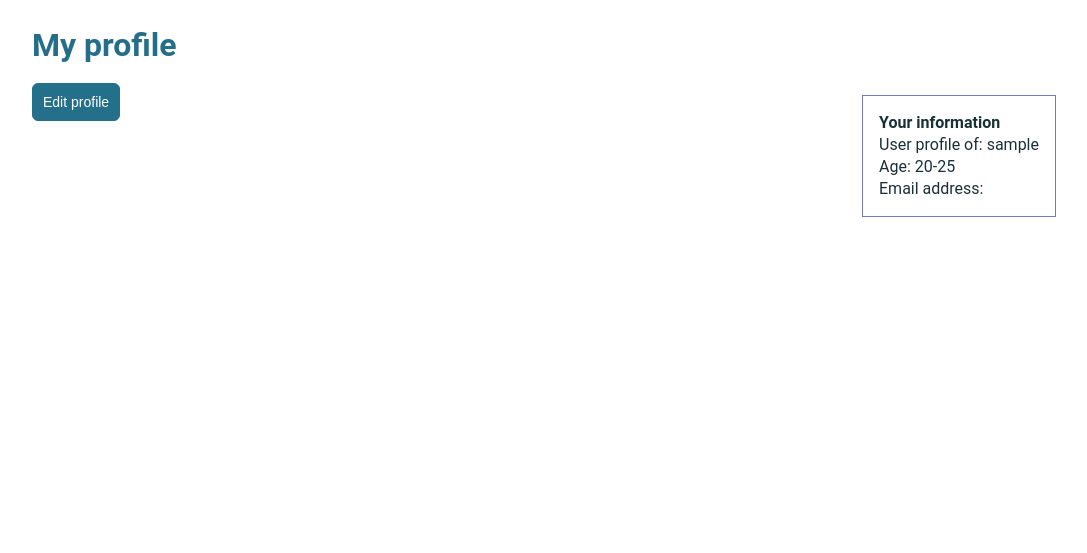
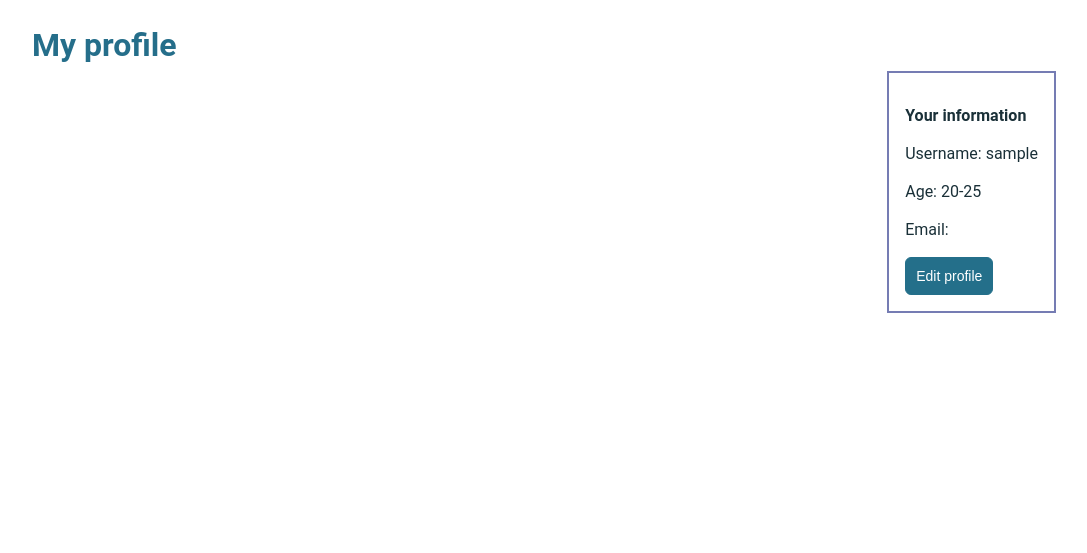
Before and after one commit to cecilia-andersson/SIDES-Web-App-LIMS, a PHP site: page /user_profile/myprofile.php in a window 1280 px wide. Shown: the part 49-602 px from the top of the page, without its empty margins (96-1183 px from the left). Run offline with PHP 8.4, Linux system fonts and the light colour scheme; the visitor is signed in with stand-in values (Sample User, id 1); data that the repository does not hold is empty.

Commit message:
gott o blandat + myprofilepage

```diff
--- a/index.php
+++ b/index.php
@@ -31,11 +31,6 @@
             ?>
         </nav>
     </header>
-    <?php
-    if (isset($_GET['Message'])) {
-        echo $_GET['Message'];
-    }
-    ?>
 
     <img src="images/SIDES_head.png" alt="SIDES logo" style="width: 15vw; margin-right: 9vw; margin-top: 5vh;"
         align="right">
--- a/user_profile/login.php
+++ b/user_profile/login.php
@@ -25,9 +25,7 @@ if ($result->num_rows == 1) {
         $_SESSION['username'] = $inputUsername;
         $_SESSION['id'] = $row['userid'];
         $_SESSION['personalnumber'] = $row['birthdate'];
-
-        $message = urlencode("You are now logged in");
-        header("Location:../index.php?Message=".$message);
+        header("Location:myprofile.php");
         die;
     }
     else {
@@ -42,6 +40,4 @@ if ($result->num_rows == 1) {
             die;
 }
 
-//$link->close(); // does this need to be closed every time..?
-
 ?>
--- a/user_profile/logout.php
+++ b/user_profile/logout.php
@@ -2,7 +2,6 @@
 session_start();
 session_unset();
 session_destroy();
-$message = urlencode("Session erased"); // placeholder to check that it works -- change
-header("Location: login_page.php?Message=".$message);
+header("Location:../index.php");
 exit();
 ?>
--- a/user_profile/myprofile.php
+++ b/user_profile/myprofile.php
@@ -5,18 +5,16 @@
     <title>My Profile</title>
     <link href="../images/SIDES_head_icon.png" rel="icon">
     <style>
-        body section p{
-            border: 1px solid #757CB3;
-            width: auto;
+        body section{
+            border: 2px solid #757CB3;
             display: block;
             position: fixed;
             right: 10vw;
-            top: 10vw;
+            top:15vh;
             padding: 1rem;
+            text-align: left;
         }
-
     </style>
-
 </head>
 
 <body>
@@ -26,14 +24,9 @@
         include "../DB_connect.php";
         ?>
     </header>
+
     <h2>My profile</h2>
     <?php
-
-
-    if (!$_SESSION) {
-        session_start();
-    }
-
     if (isset($_SESSION['username'])) {
         $loggedInUser = $_SESSION['username'];
         $personalnumber = $_SESSION['personalnumber'];
@@ -56,23 +49,21 @@
 
         echo "
         <section>
-        <p> <b> Your information </b> <br>
-        User profile of: $loggedInUser <br>
-        Age: $agerange <br>
-        Email address: $email </p>
-        </section>
+        <p> <b> Your information </b> </p>
+        <p> Username: $loggedInUser </p>
+        <p> Age: $agerange </p>
+        <p> Email: $email </p>
         "; // this cannot be displayed if salted and hashed
     }
 
     ?>
-
     <form action="edit_myprofile.php">
-        <input type="submit" value="Edit profile" />
+        <input type="submit" value="Edit profile"/>
     </form>
+    </section>
 
     <?php
     include "../footer.php";
     ?>
 </body>
-
 </html>
```
Also changed, not shown: stylesheet/styles.css (+26 -16 lines).
